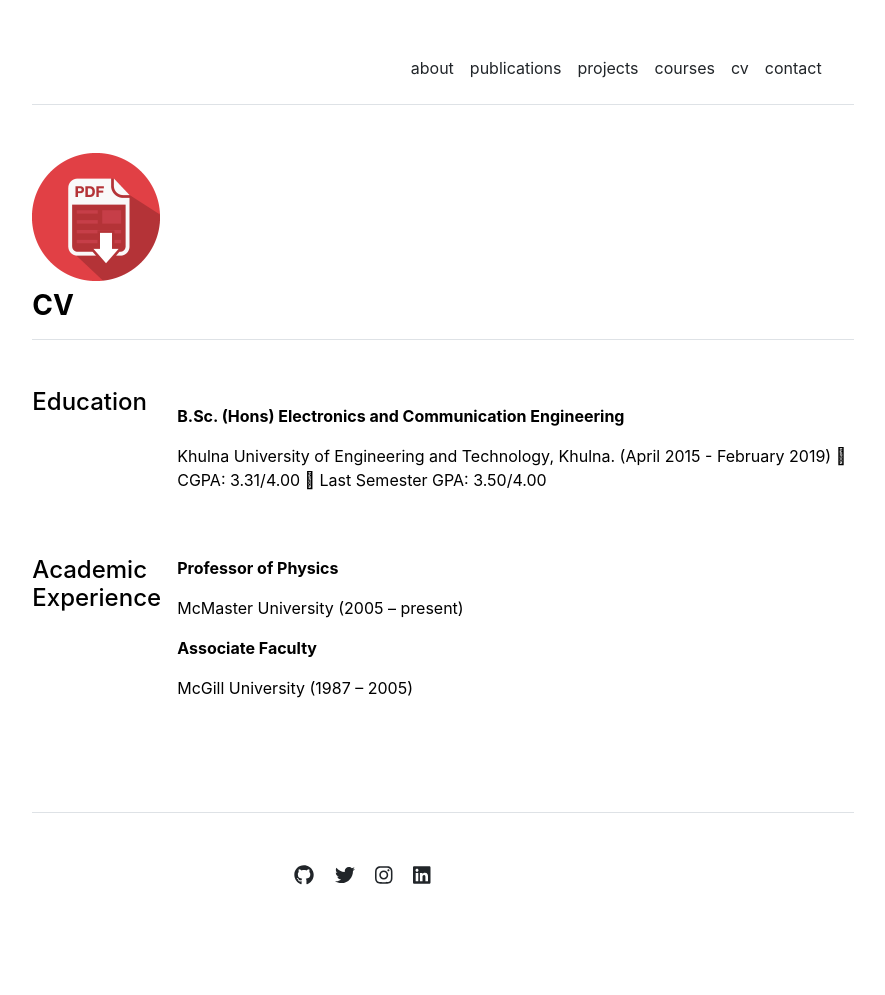
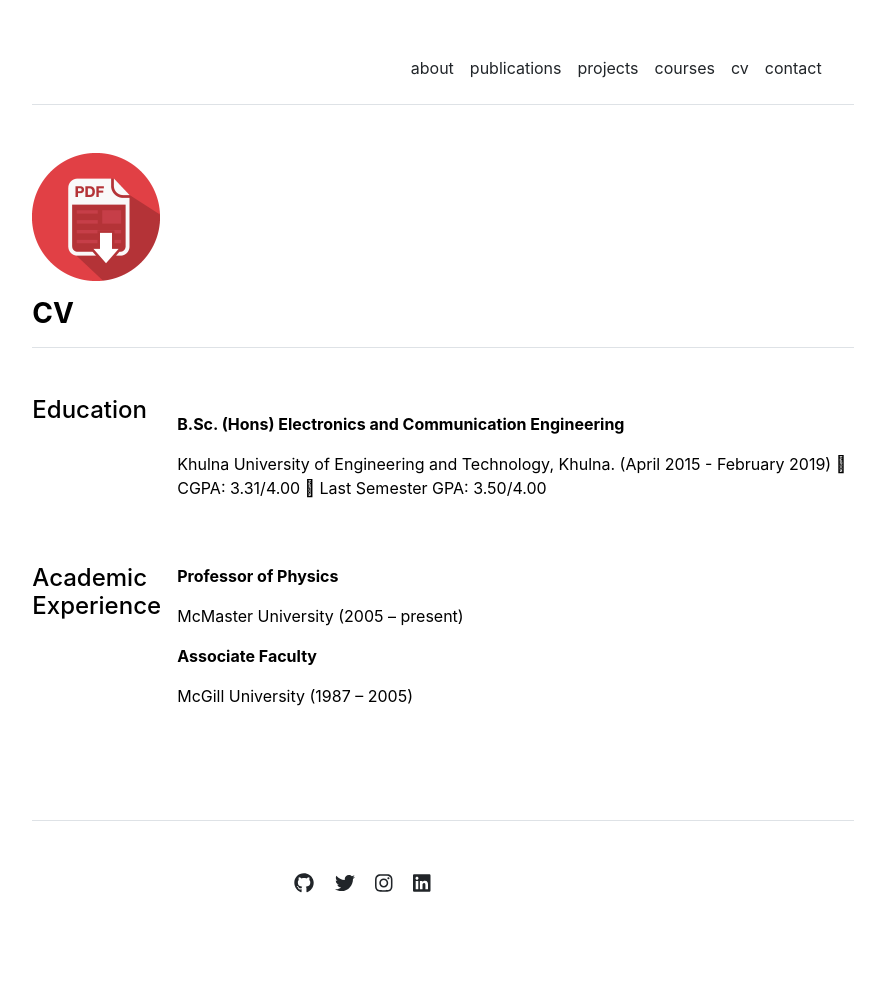
Before and after one commit to Anannabiswas/anannabiswas.github.io, a Jekyll site: the page built from cv.md, in a window 1280 px wide. Shown: the whole page, without its empty margins (197-1082 px from the left). Built offline with Jekyll 4.4.1, drawn with Linux system fonts in a browser that asks for light colours.

Commit message:
Update cv.md

```diff
--- a/cv.md
+++ b/cv.md
@@ -3,4 +3,4 @@ layout: cv
 title: cv
 ---
 
-### [![pdf icon](/assets/cvpdf/pdf.png "Download Ananna's cv")](assets/cv/Ananna_CV.pdf)
+ [![pdf icon](/assets/cvpdf/pdf.png "Download Ananna's cv")](assets/cv/Ananna_CV.pdf)
```
